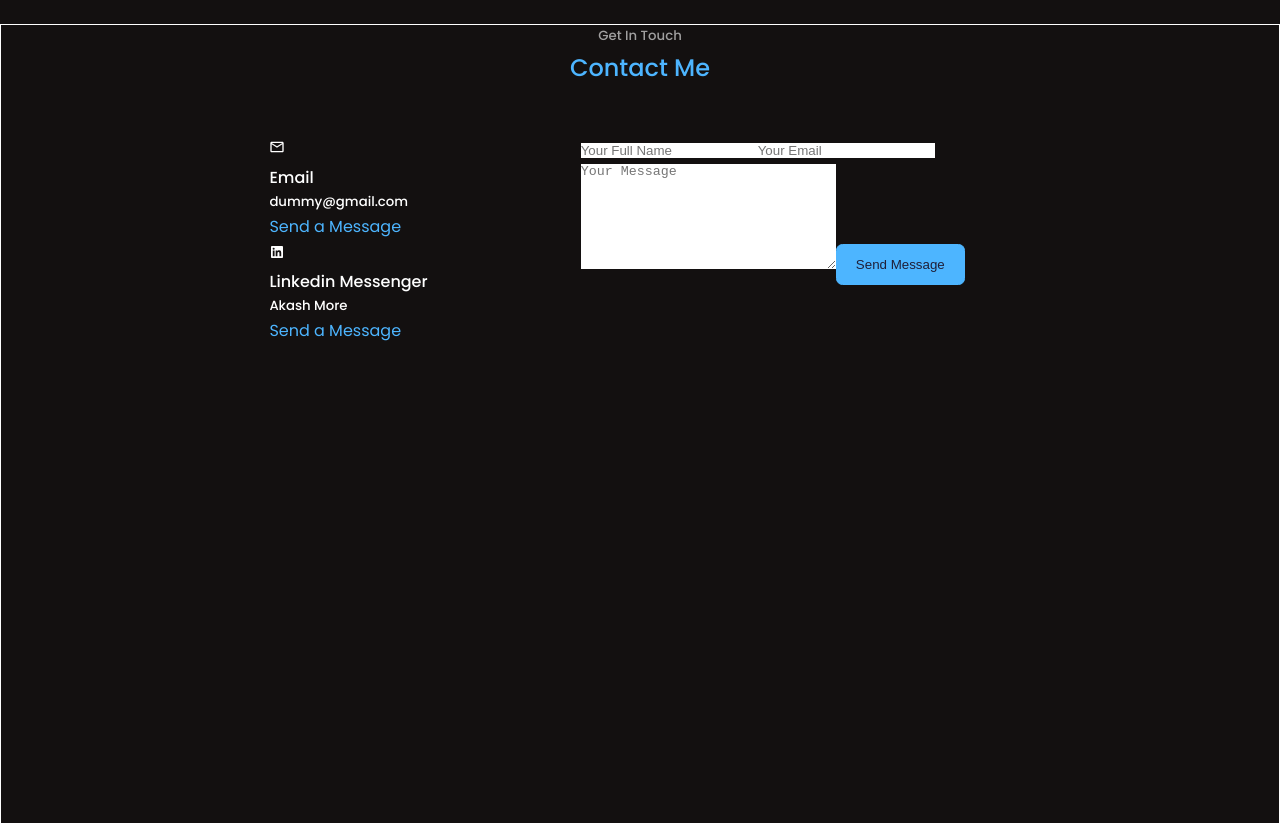
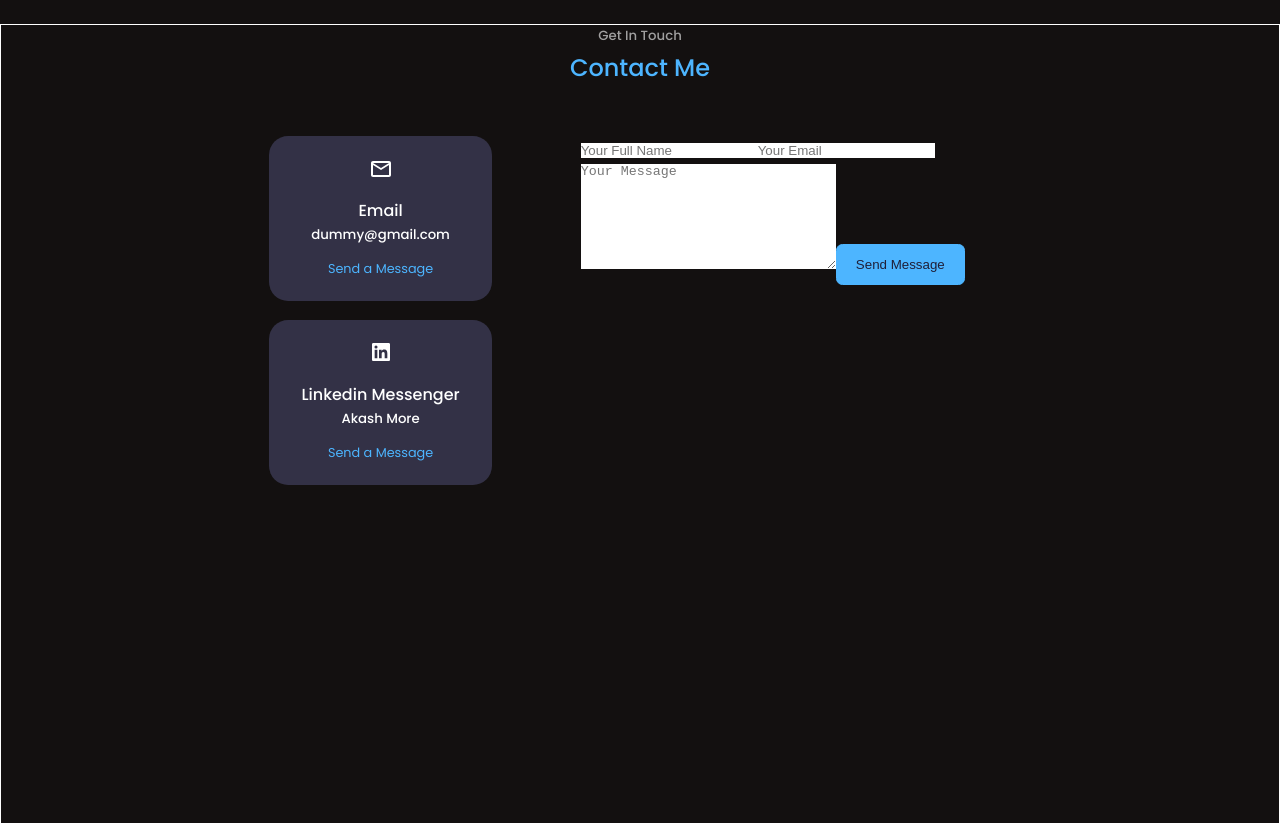
Before and after one commit to akashmore1/Portfolio-AkashM, a React (Create React App) app: page / in a window 1280 px wide. Shown: the part 1960-2784 px from the top of the page. Built offline with nearby package versions, Linux system fonts and the light colour scheme.

Commit message:
Add css for contact cards

```diff
--- a/src/components/contact/Contact.css
+++ b/src/components/contact/Contact.css
@@ -9,3 +9,34 @@
   grid-template-columns: 30% 58%;
   gap: 12%;
 }
+
+.contact__options {
+  display: flex;
+  flex-direction: column;
+  gap: 1.2rem;
+}
+
+.contact__option {
+  background: rgb(101, 101, 152, 0.4);
+  padding: 1.2rem;
+  border-radius: 1.2rem;
+  text-align: center;
+  border: 1px solid transparent;
+  transition: var(--transition);
+}
+
+.contact__option:hover {
+  border-color: var(--color-primary-variant);
+  background: var(--color-bg-variant);
+}
+
+.contact_option-icon {
+  font-size: 1.5rem;
+  margin-bottom: 0.5rem;
+}
+
+.contact__option a {
+  margin-top: 0.7rem;
+  display: inline-block;
+  font-size: 0.8rem;
+}
--- a/src/components/contact/Contact.jsx
+++ b/src/components/contact/Contact.jsx
@@ -14,7 +14,7 @@ const Contact = () => {
       <div className="container contact__container">
         <div className="contact__options">
           <article className="contact__option">
-            <MdOutlineEmail />
+            <MdOutlineEmail className="contact_option-icon" />
             <h4>Email</h4>
             <h5>dummy@gmail.com</h5>
             <a href="mailto:akashkmore1@gmail.com" target="_blank">
@@ -22,7 +22,7 @@ const Contact = () => {
             </a>
           </article>
           <article className="contact__option">
-            <RiLinkedinBoxFill />
+            <RiLinkedinBoxFill className="contact_option-icon" />
             <h4>Linkedin Messenger</h4>
             <h5>Akash More</h5>
             <a href="dummy@gmail.com" target="_blank">
```
